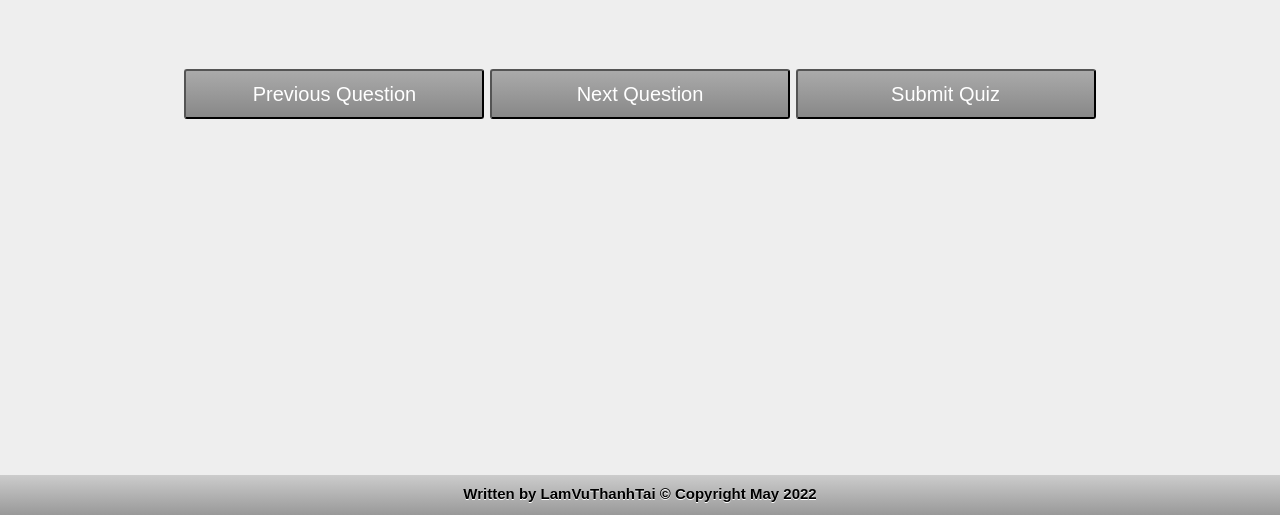
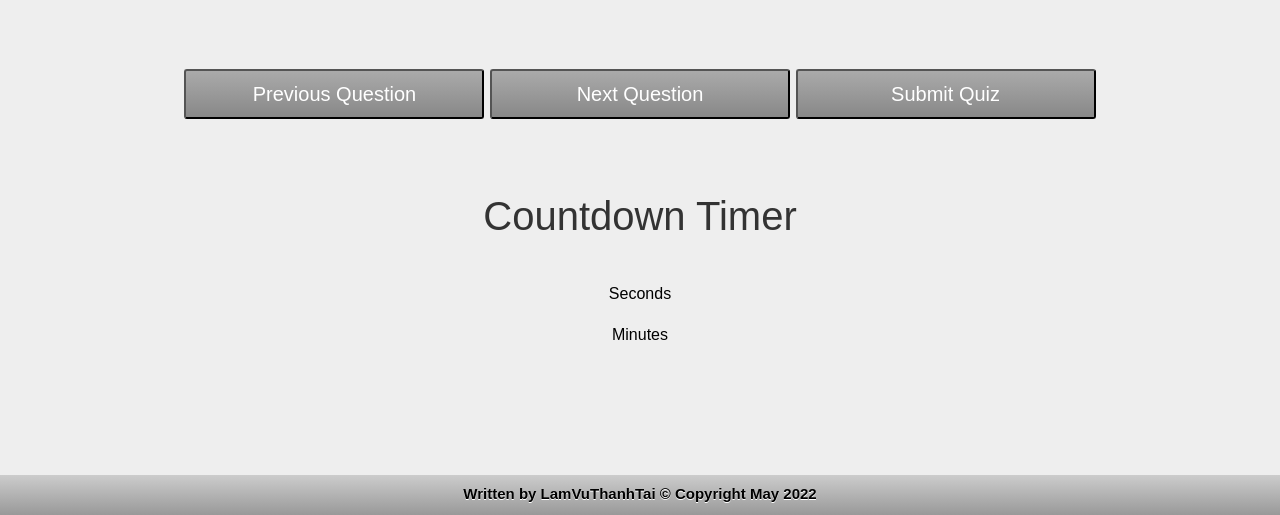
Before and after one commit to ThomasLam02n/HTML_CSS_JS_Beginner, a PHP site: page /day3/quiz_app.html in a window 1280 px wide. Shown: the part 285-800 px from the top of the page. Run offline with PHP 8.4, Linux system fonts and the light colour scheme.

Commit message:
Quiz App version 02

```diff
--- /dev/null
+++ b/day3/Array.js
@@ -0,0 +1,5 @@
+let colour1 = "Red";
+let colour2 = "Green";
+let colour3 = "Blue";
+
+const colours = ["Red", "Green", "Blue"];
--- a/day3/css/quiz_app.css
+++ b/day3/css/quiz_app.css
@@ -1,78 +1,93 @@
-body{
+body {
     margin: 0;
     padding: 0;
     font-family: Arial;
-    font-size: 20px; /*cỡ chữ*/
+    font-size: 20px;
+    /*cỡ chữ*/
     text-align: center;
     background-color: #eee;
-    overflow-x: hidden; /* tránh để text tràn ra ngoài màn hình */
+    overflow-x: hidden;
+    /* tránh để text tràn ra ngoài màn hình */
     /* gồm: overflow-x: tránh để tràn theo chiều ngang
          overflow-y: tránh để tràn theo chiều doc
         ngoài hidden còn có nhiều option như: visible, scroll, auto
  */
 }
-#header{
+
+#header {
     border-bottom: 1px solid #666;
     color: #222;
     display: block;
     padding: 10px 0;
     background-image: -webkit-gradient(linear, left top, left bottom, from(#ccc), to(#999));
 }
-#header h1{
+
+#header h1 {
     text-shadow: 0px 1px 0px #fff;
     font-weight: 300;
     margin: 0px;
     padding: 10px;
     font-size: 25px;
 }
-.question{
+
+.question {
     font-size: 30px;
     margin: 0 5% 20px 5%;
 }
 
-.answers{
+.answers {
     margin-bottom: 20px;
     text-align: left;
     display: inline-block;
 }
-.answers label{
+
+.answers label {
     display: block;
     margin-bottom: 10px;
 }
-button p{
+
+button p {
     margin-top: -8px;
 }
-button{
+
+button {
     font-weight: 200;
     font-size: 20px;
     width: 300px;
     height: 50px;
     padding: 20px;
-    cursor: pointer; /* Thay đổi con trỏ thành bàn tay khi chạm vào*/
+    cursor: pointer;
+    /* Thay đổi con trỏ thành bàn tay khi chạm vào*/
     border-radius: 3px;
     color: #fff;
     background-image: -webkit-gradient(linear, left top, left bottom,
-    from(#aaa), to(#888));
-    margin-top: 15px; /* Chỉnh khoản cách giữa các buttom */
+            from(#aaa), to(#888));
+    margin-top: 15px;
+    /* Chỉnh khoản cách giữa các buttom */
 }
-button:hover{
+
+button:hover {
     background-image: -webkit-gradient(linear, left top, left bottom,
-    from(#bbb), to(#999));
+            from(#bbb), to(#999));
 }
-.quiz-wrapper{
+
+.quiz-wrapper {
     position: relative;
     height: 150px;
     margin: 30px 0 60px 0;
 }
-.rad_butn{
+
+.rad_butn {
     trangsform: scale(200%);
     margin: 0 30px 0 -20px;
 }
-#results{
+
+#results {
     margin-top: 15px;
     padding: 20px;
 }
-.slide{
+
+.slide {
     positon: absolute;
     left: 0px;
     top: 0px;
@@ -81,21 +96,74 @@ button:hover{
     opacity: 0;
     transition: opacity 0.5s;
 }
-.active-slide{
+
+.active-slide {
     opacity: 1;
     z-index: 2;
 }
-#footer{
+
+#footer {
     position: absolute;
     bottom: 0;
     width: 100%;
     height: 40px;
     text-shadow: 0px 1px 0px #fff;
     background-image: -webkit-gradient(linear, left top, left bottom,
-from(#ccc), to(#999));
+            from(#ccc), to(#999));
 }
-#footer h5{
+
+#footer h5 {
     text-align: center;
     margin-top: 10px;
     font-size: 15px;
 }
+
+/* ================= COUNTDOWN TIMER =================== */
+h2 {
+    color: #333;
+    /* //Set text colour */
+    font-weight: 100;
+    /* // Set font thickness */
+    font-size: 40px;
+    /* // Set font size */
+    margin: 40px 0px 20px;
+    /* // Set margins (TRBL) */
+}
+
+#clockdiv {
+    font-family: sans-serif;
+    /* //Set font face */
+    color: #fff;
+    /* //Set text colour to white */
+    display: inline-block;
+    /* // Set display property */
+    font-weight: 100;
+    /* //Set font thickness */
+    text-align: center; /* //Align text to the centre */
+    font-size: 30px; /* //Set font size */
+}
+
+#clockdiv>div {
+    padding: 10px; /* //Set space around the element to 10 pixels */
+    border-radius: 100px; /* // Make borders rounded */
+    background-image: -webkit-gradient(linear, left top, left bottom,
+            from(#ccc), to(#999)); /* // Set background to a graduated colour */
+    display: inline-block; /* // Set display property */
+    border: solid 1px #333;
+    /* //Make a solid border around the element of 1 pixel wide and in a dark
+    grey colour */
+    width: 100px;/*  //Set the width of the element */
+    height: 100px; /* //Set the height of the element */
+}
+
+#clockdiv div>span {
+    padding: 15px; /* //Set space around the element to 15 pixels */
+    border-radius: 3px; /* Make border slightly rounds at corners */
+    background: #333;/*  //Set background colour to dark grey */
+    display: inline-block; /* //Set display property to inline */
+}
+
+.smalltext {
+    padding-top: 3px; /* //Set space at the top of the element to 3 pixels */
+    font-size: 16px; /* //Set the font size to 16 pixels */
+}
--- a/day3/js/quiz_app.js
+++ b/day3/js/quiz_app.js
@@ -0,0 +1,98 @@
+function buildQuiz() {
+    const output = [];
+    myQuestions.forEach(
+        (currentQuestion, questionNumber) => {
+
+            const answers = [];
+
+            for (letter in currentQuestion.answers) {
+                answers.push(
+
+                    `<label>
+    <input type="radio" name="question${questionNumber}"value="${letter}" class="rad_butn">
+    ${letter} :
+    ${currentQuestion.answers[letter]}
+    </label>`
+                );
+            }
+
+            output.push(
+                `<div class="slide">
+    <div class="question"> ${(questionNumber + 1)}. ${currentQuestion.question} </div>
+
+    <div class="answers"> ${answers.join("")} </div>
+    </div>`
+            );
+        }
+    );
+    quizBox.innerHTML = output.join('');
+}
+function showResults() {
+    const answerBoxs = quizBox.querySelectorAll('.answers');
+    let numCorrect = 0;
+    myQuestions.forEach((currentQuestion, questionNumber) => {
+        const answerBox = answerBoxs[questionNumber];
+        const selector = `input[name=question${questionNumber}]:checked`;
+        const userAnswer = (answerBox.querySelector(selector) || {}).value;
+        if (userAnswer === currentQuestion.correctAnswer) {
+            numCorrect++;
+            answerBoxs[questionNumber].style.color = 'green';
+        }
+        else {
+            answerBoxs[questionNumber].style.color = 'red';
+        }
+    });
+    resultsBox.innerHTML = `${numCorrect} out of ${myQuestions.length}`;
+}
+function showSlide(n) {
+    slides[currentSlide].classList.remove('active-slide');
+    slides[n].classList.add('active-slide');
+    currentSlide = n;
+    if (currentSlide === 0) {
+        previousButton.style.display = 'none';
+    }
+    else {
+        previousButton.style.display = 'inline-block';
+    }
+    if (currentSlide === slides.length - 1) {
+        nextButton.style.display = 'none';
+        submitButton.style.display = 'inline-block';
+    }
+    else {
+        nextButton.style.display = 'inline-block';
+        submitButton.style.display = 'none';
+    }
+}
+function showNextSlide() {
+    showSlide(currentSlide + 1);
+}
+function showPreviousSlide() {
+    showSlide(currentSlide - 1);
+}
+const quizBox = document.getElementById('quiz');
+const resultsBox = document.getElementById('result');
+const submitButton = document.getElementById('submit');
+
+/* const: không thể khai báo mà không có khởi tạo
+   var: Có thể khai báo mà không cần khởi tạo
+   let: Có thể khai báo mà không cần khởi tạo */
+/*
+   JavaScript has 3 types of scope:
+Block scope - biến được khai báo bên trong {}, không thể truy cập từ bên ngoài Block
+Function scope
+Global scope */
+
+const myQuestions = [];
+for (i = 0; i < data.lenght; i++) {
+    myQuestions.push(data[i]); // push the next question
+}
+
+buildQuiz();
+const previousButton = document.getElementById("previous");
+const nextButton = document.getElementById("next");
+const slides = document.querySelectorAll(".slide");
+let currentSlide = 0;
+showSlide(currentSlide);
+submitButton.addEventListener('click', showResults);
+previousButton.addEventListener("click", showPreviousSlide);
+nextButton.addEventListener("click", showNextSlide);
--- a/day3/quiz_app.html
+++ b/day3/quiz_app.html
@@ -1,13 +1,16 @@
 <!DOCTYPE html>
 <html lang="en">
+
 <head>
     <meta charset="UTF-8">
     <meta http-equiv="X-UA-Compatible" content="IE=edge">
-    <meta name="viewport" content="width=device-width, initial-scale=1.0"> <!-- không được zoom màn hình từ thiết bị mobile -->
+    <meta name="viewport" content="width=device-width, initial-scale=1.0">
+    <!-- không được zoom màn hình từ thiết bị mobile -->
     <link rel="stylesheet" href="css/quiz_app.css">
     <title>Question Time</title>
     <script type="text/javascript" src="json/questions.json"></script>
 </head>
+
 <body>
     <div id="header">
         <h1>Question Time<br>The Quiz App</h1>
@@ -15,13 +18,38 @@
     <div class="quiz-wrapper">
         <div id="quiz"></div>
     </div>
-    <button id="previous"><p>Previous Question</p></button>
-    <button id="next"><p>Next Question</p></button>
-    <button id="submit"><p>Submit Quiz</p></button>
-    <div id="results"></div>
+    <button id="previous">
+        <p>Previous Question</p>
+    </button>
+    <button id="next">
+        <p>Next Question</p>
+    </button>
+    <button id="submit">
+        <p>Submit Quiz</p>
+    </button>
+    <div id="results">
+        <h2>Countdown Timer</h2>
+        <div id="clockdiv"></div>
+        <!--  //The wrapper where the countdown timer will reside -->
+        <div>
+            <!--  // A label to show where ‘Minutes’ will be displayed -->
+            <span class="minutes"></span>
+            <!-- //This is where the number of minutes for our countdown will reside -->
+        </div>
+        <div>
+            <div class="smalltext">Seconds</div>
+            <!--  //A label to show where ‘Seconds’ will be displayed -->
+            <span class="seconds"></span>
+            <!--  //This is where the number of seconds for our countdown will reside -->
+        </div>
+    </div>
+    <div class="smalltext">Minutes</div>
+    </div>
     <div id="footer">
         <h5>Written by LamVuThanhTai &copy Copyright May 2022</h5>
     </div>
     <script src="js/quiz_app.js"></script>
+    <script src="js/countdown.js"></script>
 </body>
+
 </html>
```
Also changed, not shown: day3/js/countdown.js (added).
